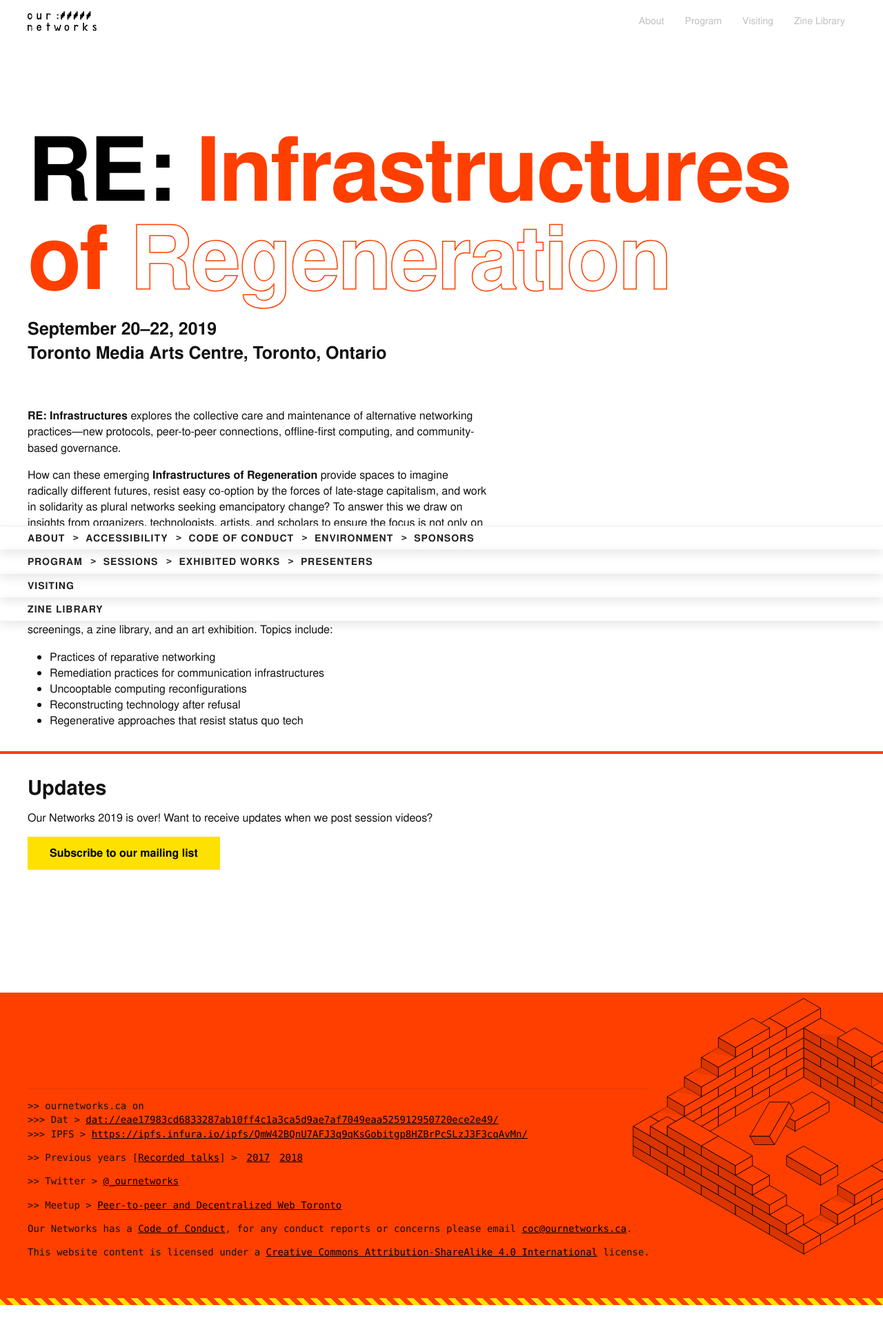
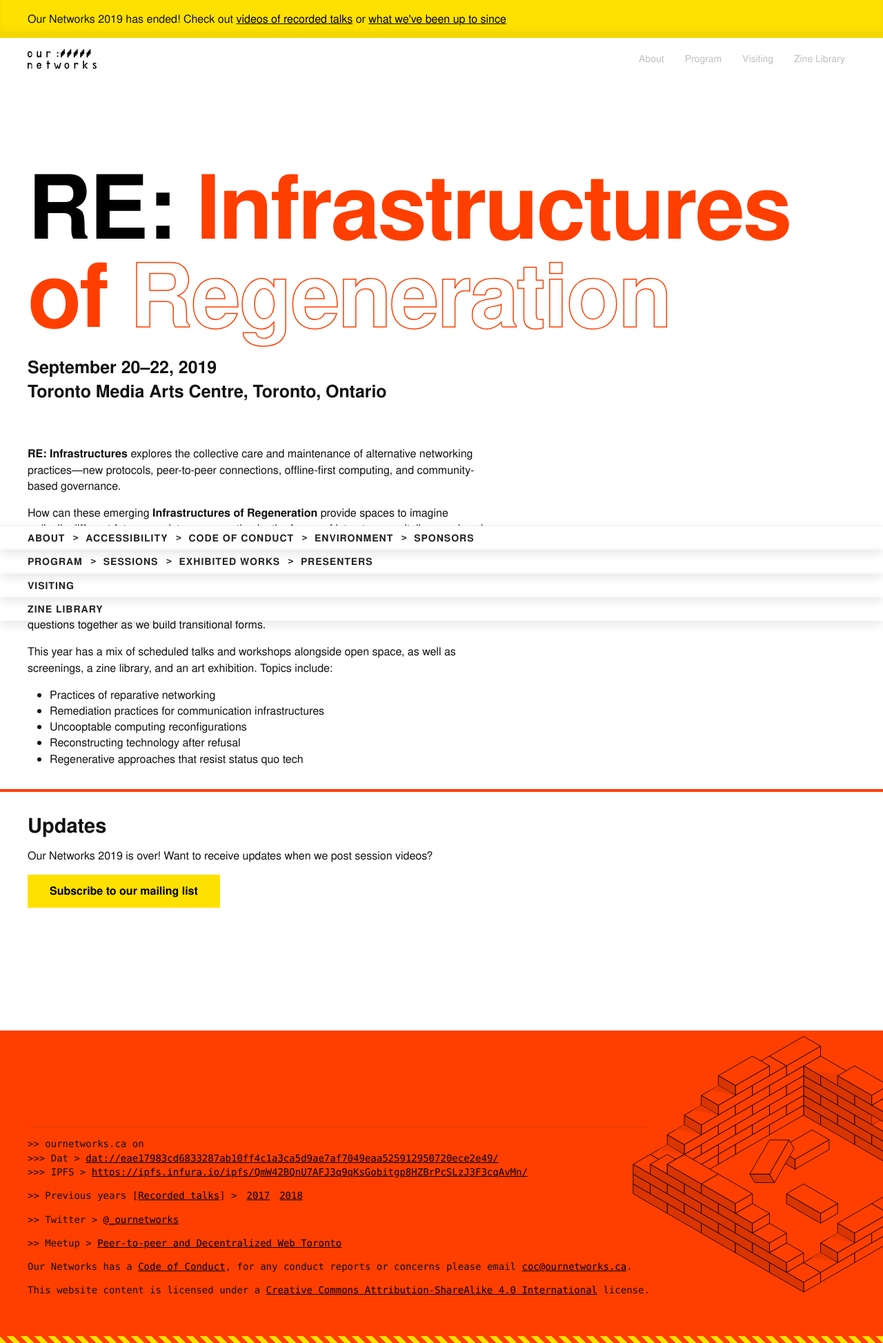
Before and after one commit to ournetworks/ournetworks.ca, a Jekyll site: the page built from index.md, in a window 1280 px wide. Shown: the whole page at 69% size. Built offline with Jekyll 4.4.1, drawn with Linux system fonts in a browser that asks for light colours; before the commit the page ends 1892 px from its top, so only the background shows below that.

Commit message:
adding announcement banner

```diff
--- a/_includes/nav.html
+++ b/_includes/nav.html
@@ -1,4 +1,11 @@
 <header class="header">
+  <div class="announcement bg-yellow pb-s pt-s" role="alert">
+    <div class="container">
+      <p class="m-0">
+        Our Networks 2019 has ended! Check out <a href="/recorded-talks/">videos of recorded talks</a> or <a href="https://ournetworks.ca">what we've been up to since</a>
+      </p>
+    </div>
+  </div>
   <div class="container container-full-width flex flex-wrap">
     <span class="site-title">
       <a class="logo" href="{{ site.baseurl }}/" rel="home" title="{{ site.title }}">
--- a/_sass/_announcements.scss
+++ b/_sass/_announcements.scss
@@ -1,16 +1,8 @@
 // Announcements
 .announcement {
-  background: $yellow;
   box-shadow: inset 0 -10px 8px 0 rgba($black, 0.05);
 
-  p {
-    margin: 0;
-  }
-
   a {
-    display: block;
-    padding-top: 1em;
-    padding-bottom: 1em;
     color: $black;
     text-decoration: underline;
 
```
